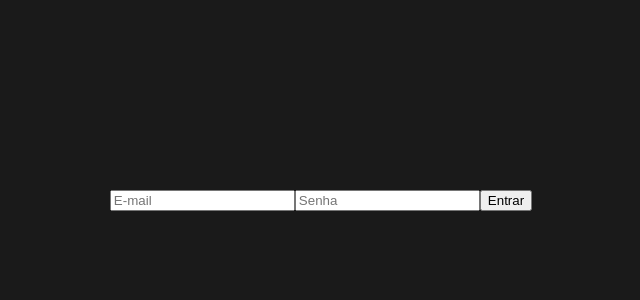
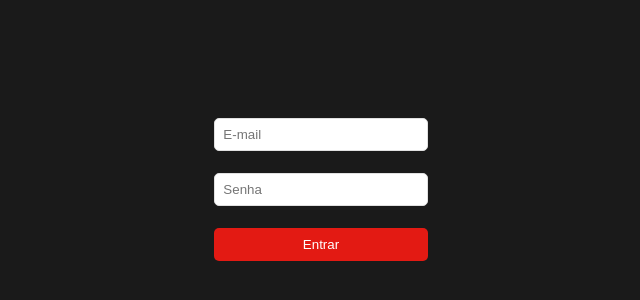
Before and after one commit to larissakoliveira/netflix-react-web, a React (Create React App) app: page / in a window 1280 px wide. Shown: the part 200-500 px from the top of the page, without its empty margins (319-959 px from the left). Built offline with nearby package versions, Linux system fonts and the light colour scheme.

Commit message:
feat:add style and validation to the form

```diff
--- a/src/screens/login/login.screen.tsx
+++ b/src/screens/login/login.screen.tsx
@@ -1,12 +1,21 @@
-import { useCallback, useEffect, useState } from "react";
-import { Wrapper } from "./login.styled";
 import { Grid } from "@mui/material";
+import { Button, Error, Input, Wrapper } from "./login.styled";
+import * as yup from "yup";
+import {
+    useCallback,
+    useEffect,
+    useState
+} from "react";
+
 
 export default function Login() {
+
     const [data, setData] = useState({
         email: '',
         password: ''
     })
+
+    const [error, setError] = useState('')
 
     const handleChange = useCallback(
         ({ target }: any) => {
@@ -18,19 +27,48 @@
         [setData]
     )
 
-    useEffect(
-        () => {
-            console.log(data)
+    const handleSend = useCallback(
+        async () => {
+            try {
+                const schema = yup.object().shape({
+                    email: yup.string().required().email(),
+                    password: yup.string().required()
+                })
+                await schema.validate(data)
+                setError("")
+            } catch (error: any) {
+               setError(error.errors[0])
+            }
         },
         [data]
     )
 
+    // useEffect(
+    //     () => {
+    //         yup.object().shape({
+    //             email: ''
+    //         })
+    //     },
+    //     [data]
+    // )
+
     return (
-        <Wrapper container justifyContent="center" alignContent="center">
-            <Grid container xs={4} alignContent="center" justifyContent="center">
-                <input type="email" name="email" placeholder="E-mail" onChange={handleChange} />
-                <input type="password" placeholder="Senha" name="password" onChange={handleChange} />
-                <button>Entrar</button>
+        <Wrapper container alignContent="center" justifyContent="center" >
+            <Grid item={true} container xs={2} alignContent="center" justifyContent="center">
+                <Input
+                    type="email"
+                    name="email"
+                    placeholder="E-mail"
+                    onChange={handleChange}
+                />
+                <Input
+                    type="password"
+                    name="password"
+                    placeholder="Senha"
+                    onChange={handleChange}
+                />
+                <Button onClick={handleSend}>Entrar</Button>
+                <Error>{error}</Error>
             </Grid>
         </Wrapper>
     )
--- a/src/screens/login/login.styled.tsx
+++ b/src/screens/login/login.styled.tsx
@@ -2,6 +2,29 @@
 import styled from "styled-components";
 
 export const Wrapper = styled(Grid)`
-min-height: 100vh;
-background-color: #1A1A1A;
+    min-height: 100vh;
+    background-color: #1A1A1A;
 `
+
+export const Input = styled.input`
+    width: 100%;
+    padding: 8px;
+    margin: 0 0 22px;
+    border-radius: 5px;
+    border: 1px solid #E0E0E0;
+`
+
+export const Button = styled.button`
+    color: #FFF;
+    width: 100%;
+    padding: 9px;
+    margin: 0 0 22px;
+    border-radius: 5px;
+    background-color: #E31A13;
+    border: 0;
+`
+
+export const Error = styled.p`
+    color: #E31A13;
+    font-weight: 800;
+`
```
